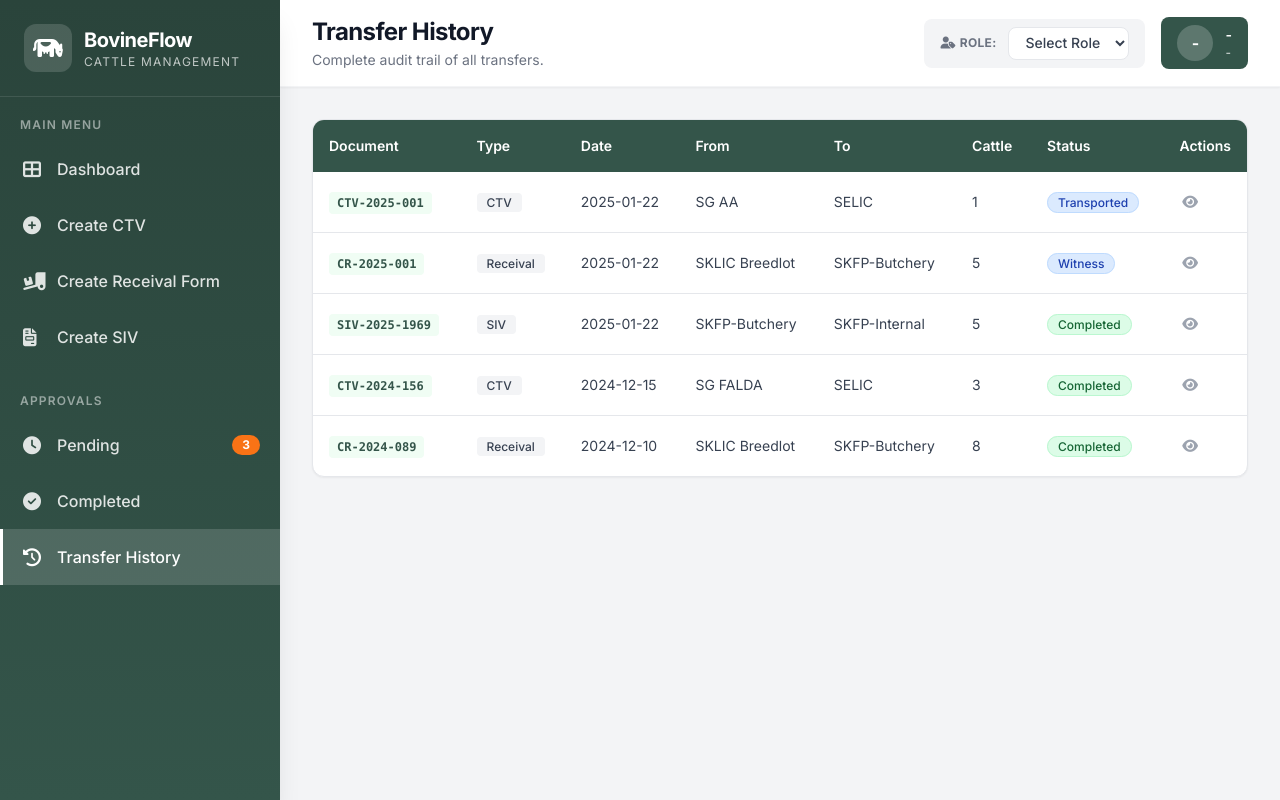
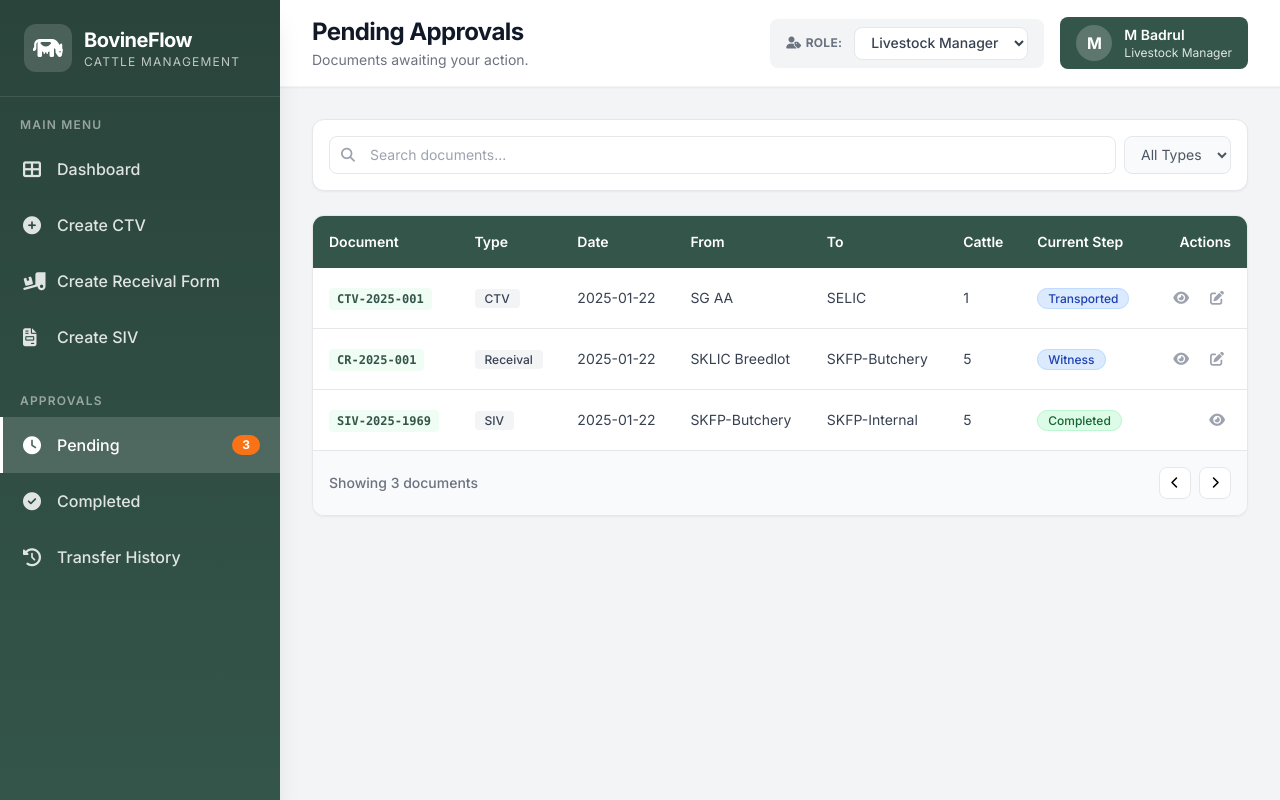
Before and after one commit to JIAWENWENN/cattlesystem-file, a plain HTML site: page index.html in a window 1280 px wide. Drawn offline with nearby package versions, Linux system fonts and the light colour scheme.

Commit message:
Update index.html

```diff
--- a/index.html
+++ b/index.html
@@ -4,7 +4,7 @@
 <head>
   <meta charset="UTF-8">
   <meta name="viewport" content="width=device-width, initial-scale=1.0">
-  <title>BovineFlow - Transfer History</title>
+  <title>BovineFlow - Pending Approvals</title>
   <link href="https://fonts.googleapis.com/css2?family=Inter:wght@300;400;500;600;700;800;900&display=swap" rel="stylesheet">
   <link rel="stylesheet" href="https://cdnjs.cloudflare.com/ajax/libs/font-awesome/6.4.0/css/all.min.css">
   <script src="https://cdn.tailwindcss.com"></script>
@@ -59,13 +59,13 @@
     </div>
     <div class="py-2">
       <div class="px-5 pb-2 text-xs uppercase tracking-widest opacity-50 font-semibold">Approvals</div>
-      <div class="nav-item flex items-center gap-3 px-5 py-3.5 cursor-pointer border-l-[3px] border-transparent hover:bg-white/10 text-white/85 font-medium" onclick="window.location.href='pending.html'">
+      <div class="nav-item active flex items-center gap-3 px-5 py-3.5 cursor-pointer border-l-[3px] border-transparent hover:bg-white/10 text-white/85 font-medium" onclick="window.location.href='pending.html'">
         <i class="fas fa-clock w-5 text-lg"></i><span>Pending</span><span class="ml-auto bg-orange-500 text-white px-2.5 py-0.5 rounded-full text-xs font-bold">3</span>
       </div>
       <div class="nav-item flex items-center gap-3 px-5 py-3.5 cursor-pointer border-l-[3px] border-transparent hover:bg-white/10 text-white/85 font-medium" onclick="window.location.href='completed.html'">
         <i class="fas fa-check-circle w-5 text-lg"></i><span>Completed</span>
       </div>
-      <div class="nav-item active flex items-center gap-3 px-5 py-3.5 cursor-pointer border-l-[3px] border-transparent hover:bg-white/10 text-white/85 font-medium" onclick="window.location.href='history.html'">
+      <div class="nav-item flex items-center gap-3 px-5 py-3.5 cursor-pointer border-l-[3px] border-transparent hover:bg-white/10 text-white/85 font-medium" onclick="window.location.href='history.html'">
         <i class="fas fa-history w-5 text-lg"></i><span>Transfer History</span>
       </div>
     </div>
@@ -75,27 +75,44 @@
   <main class="main-content ml-[280px] min-h-screen">
     <header class="bg-white px-8 py-4 flex justify-between items-center shadow-sm sticky top-0 z-40 border-b border-gray-100">
       <div>
-        <h1 class="text-2xl font-bold text-gray-900 tracking-tight">Transfer History</h1>
-        <p class="text-sm text-gray-500 mt-0.5">Complete audit trail of all transfers.</p>
+        <h1 class="text-2xl font-bold text-gray-900 tracking-tight">Pending Approvals</h1>
+        <p class="text-sm text-gray-500 mt-0.5">Documents awaiting your action.</p>
       </div>
       <div class="flex items-center gap-4">
         <div class="flex items-center gap-3 bg-gray-100 px-4 py-2 rounded-lg">
           <label class="text-xs font-bold text-gray-500 uppercase tracking-wide"><i class="fas fa-user-tag mr-1"></i>Role:</label>
           <select class="px-3 py-1.5 border border-gray-200 rounded-lg bg-white text-sm font-medium text-gray-700">
-            <option>Select Role</option>
+            <option>Livestock Manager</option>
+            <option>Security</option>
+            <option>Driver</option>
           </select>
         </div>
         <div class="flex items-center gap-3 bg-primary text-white px-4 py-2 rounded-lg">
-          <div class="w-9 h-9 bg-white/20 rounded-full flex items-center justify-center font-bold">-</div>
+          <div class="w-9 h-9 bg-white/20 rounded-full flex items-center justify-center font-bold">M</div>
           <div>
-            <div class="font-semibold text-sm">-</div>
-            <div class="text-xs opacity-85">-</div>
+            <div class="font-semibold text-sm">M Badrul</div>
+            <div class="text-xs opacity-85">Livestock Manager</div>
           </div>
         </div>
       </div>
     </header>
 
     <div class="p-8">
+      <div class="flex flex-col md:flex-row justify-between items-center mb-6 gap-4 bg-white p-4 rounded-xl border border-gray-200 shadow-sm">
+        <div class="flex flex-1 gap-2 w-full md:w-auto">
+          <div class="relative flex-1">
+            <i class="fas fa-search absolute left-3 top-1/2 -translate-y-1/2 text-gray-400 text-sm"></i>
+            <input type="text" placeholder="Search documents..." class="w-full pl-10 pr-4 py-2 rounded-lg border border-gray-200 outline-none text-sm focus:ring-2 focus:ring-primary">
+          </div>
+          <select class="px-3 py-2 rounded-lg border border-gray-200 bg-gray-50 text-gray-600 text-sm outline-none focus:ring-2 focus:ring-primary">
+            <option>All Types</option>
+            <option>CTV</option>
+            <option>Receival</option>
+            <option>SIV</option>
+          </select>
+        </div>
+      </div>
+
       <div class="bg-white rounded-xl shadow-sm overflow-hidden border border-gray-200">
         <div class="overflow-x-auto">
           <table class="w-full text-left whitespace-nowrap">
@@ -107,7 +124,7 @@
                 <th class="p-4 font-semibold">From</th>
                 <th class="p-4 font-semibold">To</th>
                 <th class="p-4 font-semibold">Cattle</th>
-                <th class="p-4 font-semibold">Status</th>
+                <th class="p-4 font-semibold">Current Step</th>
                 <th class="p-4 font-semibold text-right">Actions</th>
               </tr>
             </thead>
@@ -120,8 +137,9 @@
                 <td class="p-4">SELIC</td>
                 <td class="p-4">1</td>
                 <td class="p-4"><span class="px-2.5 py-0.5 bg-blue-100 text-blue-800 rounded-full text-xs font-medium border border-blue-200">Transported</span></td>
-                <td class="p-4 text-right">
+                <td class="p-4 text-right flex justify-end gap-2">
                   <button onclick="window.open('detail-modal.html?id=CTV-2025-001','_blank')" class="w-7 h-7 text-gray-400 hover:text-blue-600 hover:bg-blue-50 rounded flex items-center justify-center"><i class="fas fa-eye text-sm"></i></button>
+                  <button class="w-7 h-7 text-gray-400 hover:text-green-600 hover:bg-green-50 rounded flex items-center justify-center"><i class="fas fa-edit text-sm"></i></button>
                 </td>
               </tr>
               <tr class="hover:bg-gray-50">
@@ -132,8 +150,9 @@
                 <td class="p-4">SKFP-Butchery</td>
                 <td class="p-4">5</td>
                 <td class="p-4"><span class="px-2.5 py-0.5 bg-blue-100 text-blue-800 rounded-full text-xs font-medium border border-blue-200">Witness</span></td>
-                <td class="p-4 text-right">
+                <td class="p-4 text-right flex justify-end gap-2">
                   <button onclick="window.open('detail-modal.html?id=CR-2025-001','_blank')" class="w-7 h-7 text-gray-400 hover:text-blue-600 hover:bg-blue-50 rounded flex items-center justify-center"><i class="fas fa-eye text-sm"></i></button>
+                  <button class="w-7 h-7 text-gray-400 hover:text-green-600 hover:bg-green-50 rounded flex items-center justify-center"><i class="fas fa-edit text-sm"></i></button>
                 </td>
               </tr>
               <tr class="hover:bg-gray-50">
@@ -144,36 +163,19 @@
                 <td class="p-4">SKFP-Internal</td>
                 <td class="p-4">5</td>
                 <td class="p-4"><span class="px-2.5 py-0.5 bg-green-100 text-green-800 rounded-full text-xs font-medium border border-green-200">Completed</span></td>
-                <td class="p-4 text-right">
+                <td class="p-4 text-right flex justify-end gap-2">
                   <button onclick="window.open('detail-modal.html?id=SIV-2025-1969','_blank')" class="w-7 h-7 text-gray-400 hover:text-blue-600 hover:bg-blue-50 rounded flex items-center justify-center"><i class="fas fa-eye text-sm"></i></button>
-                </td>
-              </tr>
-              <tr class="hover:bg-gray-50">
-                <td class="p-4"><code class="bg-green-50 text-primary px-2 py-1 rounded font-bold text-xs">CTV-2024-156</code></td>
-                <td class="p-4"><span class="px-2.5 py-0.5 bg-gray-100 rounded text-xs font-medium">CTV</span></td>
-                <td class="p-4">2024-12-15</td>
-                <td class="p-4">SG FALDA</td>
-                <td class="p-4">SELIC</td>
-                <td class="p-4">3</td>
-                <td class="p-4"><span class="px-2.5 py-0.5 bg-green-100 text-green-800 rounded-full text-xs font-medium border border-green-200">Completed</span></td>
-                <td class="p-4 text-right">
-                  <button onclick="window.open('detail-modal.html?id=CTV-2024-156','_blank')" class="w-7 h-7 text-gray-400 hover:text-blue-600 hover:bg-blue-50 rounded flex items-center justify-center"><i class="fas fa-eye text-sm"></i></button>
-                </td>
-              </tr>
-              <tr class="hover:bg-gray-50">
-                <td class="p-4"><code class="bg-green-50 text-primary px-2 py-1 rounded font-bold text-xs">CR-2024-089</code></td>
-                <td class="p-4"><span class="px-2.5 py-0.5 bg-gray-100 rounded text-xs font-medium">Receival</span></td>
-                <td class="p-4">2024-12-10</td>
-                <td class="p-4">SKLIC Breedlot</td>
-                <td class="p-4">SKFP-Butchery</td>
-                <td class="p-4">8</td>
-                <td class="p-4"><span class="px-2.5 py-0.5 bg-green-100 text-green-800 rounded-full text-xs font-medium border border-green-200">Completed</span></td>
-                <td class="p-4 text-right">
-                  <button onclick="window.open('detail-modal.html?id=CR-2024-089','_blank')" class="w-7 h-7 text-gray-400 hover:text-blue-600 hover:bg-blue-50 rounded flex items-center justify-center"><i class="fas fa-eye text-sm"></i></button>
                 </td>
               </tr>
             </tbody>
           </table>
+        </div>
+        <div class="p-4 border-t bg-gray-50 flex items-center justify-between">
+          <p class="text-sm text-gray-500 font-medium">Showing 3 documents</p>
+          <div class="flex gap-2">
+            <button class="w-8 h-8 flex items-center justify-center border rounded-lg bg-white disabled:opacity-50"><i class="fas fa-chevron-left text-xs"></i></button>
+            <button class="w-8 h-8 flex items-center justify-center border rounded-lg bg-white disabled:opacity-50"><i class="fas fa-chevron-right text-xs"></i></button>
+          </div>
         </div>
       </div>
     </div>
```
